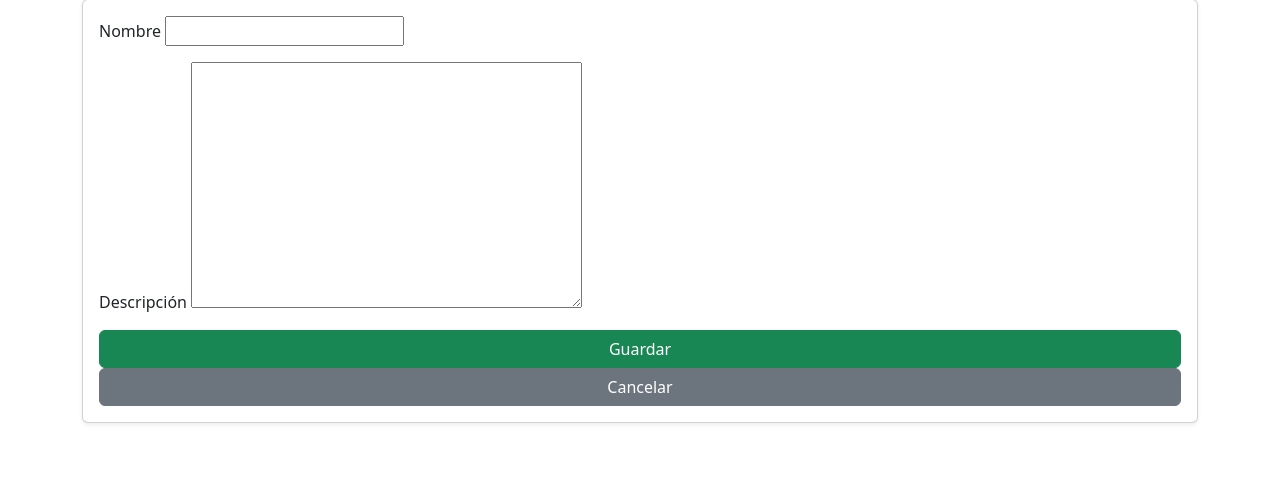
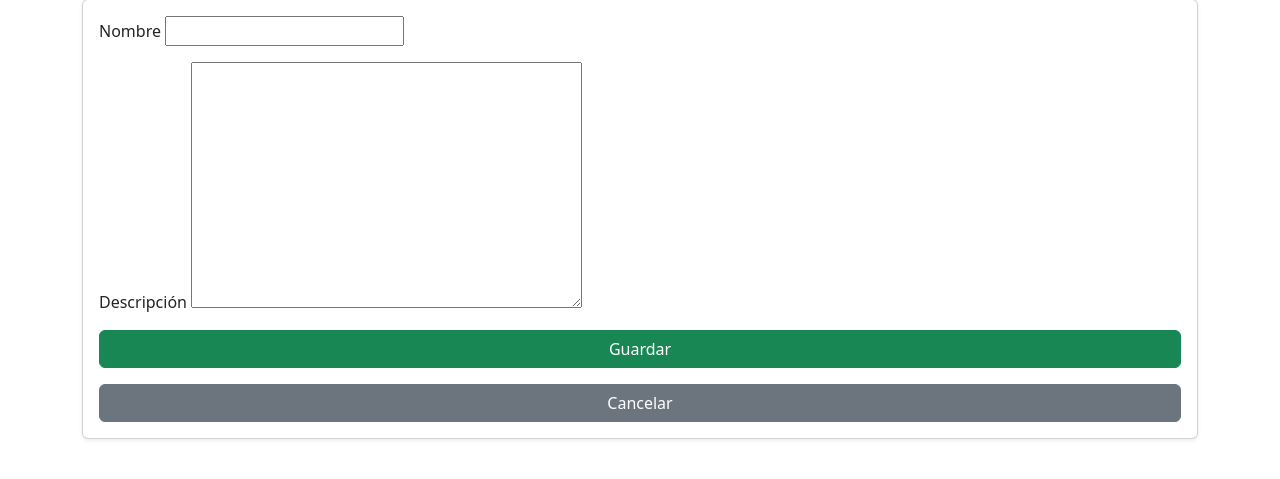
Before and after one commit to amtrianagsena/pdfpython, a Django app: page /medicinas/nuevo/ in a window 1280 px wide. Shown: the part 129-608 px from the top of the page. Run offline with Django 4.2, Linux system fonts and the light colour scheme.

Commit message:
arreglo boton guardar medicina

```diff
--- a/medicina/templates/medicina/form.html
+++ b/medicina/templates/medicina/form.html
@@ -19,7 +19,7 @@
         {{ form.descripcion }}
     </div>
 
-    <button class="btn btn-success">
+    <button class="btn btn-success mb-3">
         Guardar
     </button>
 
```
